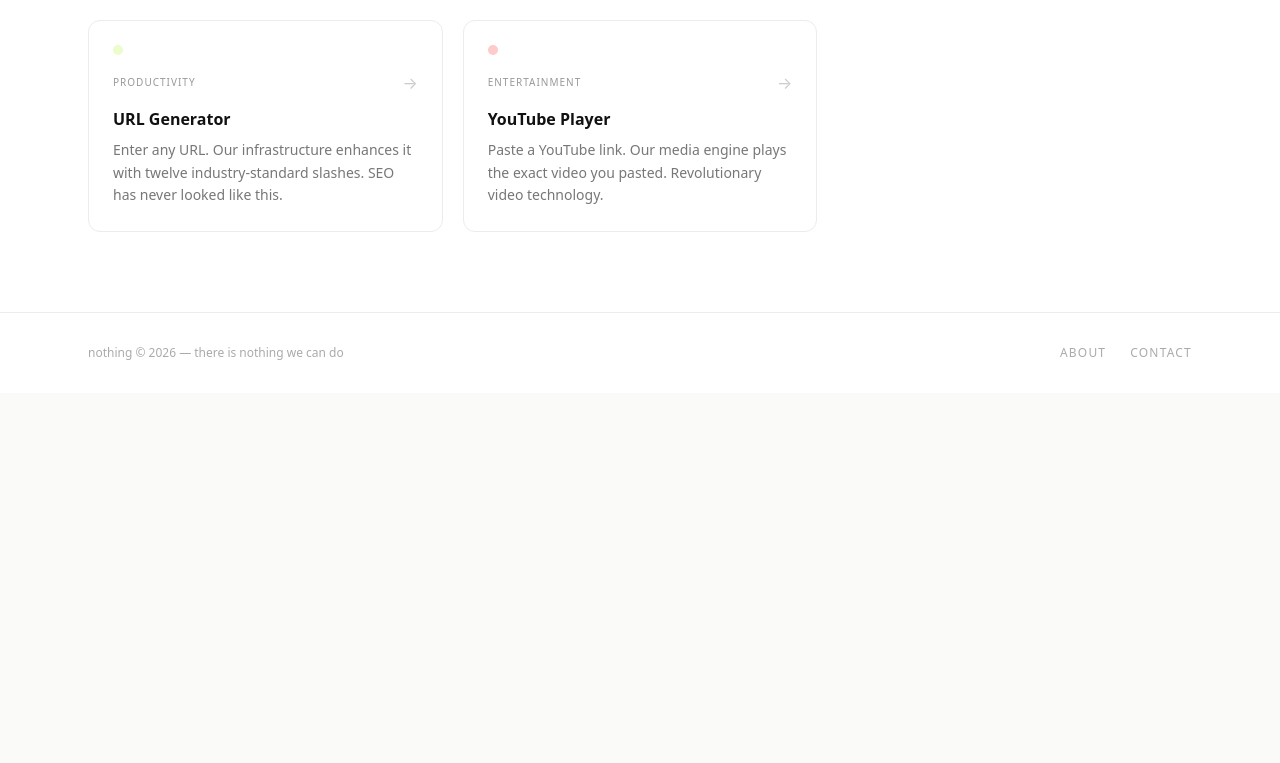
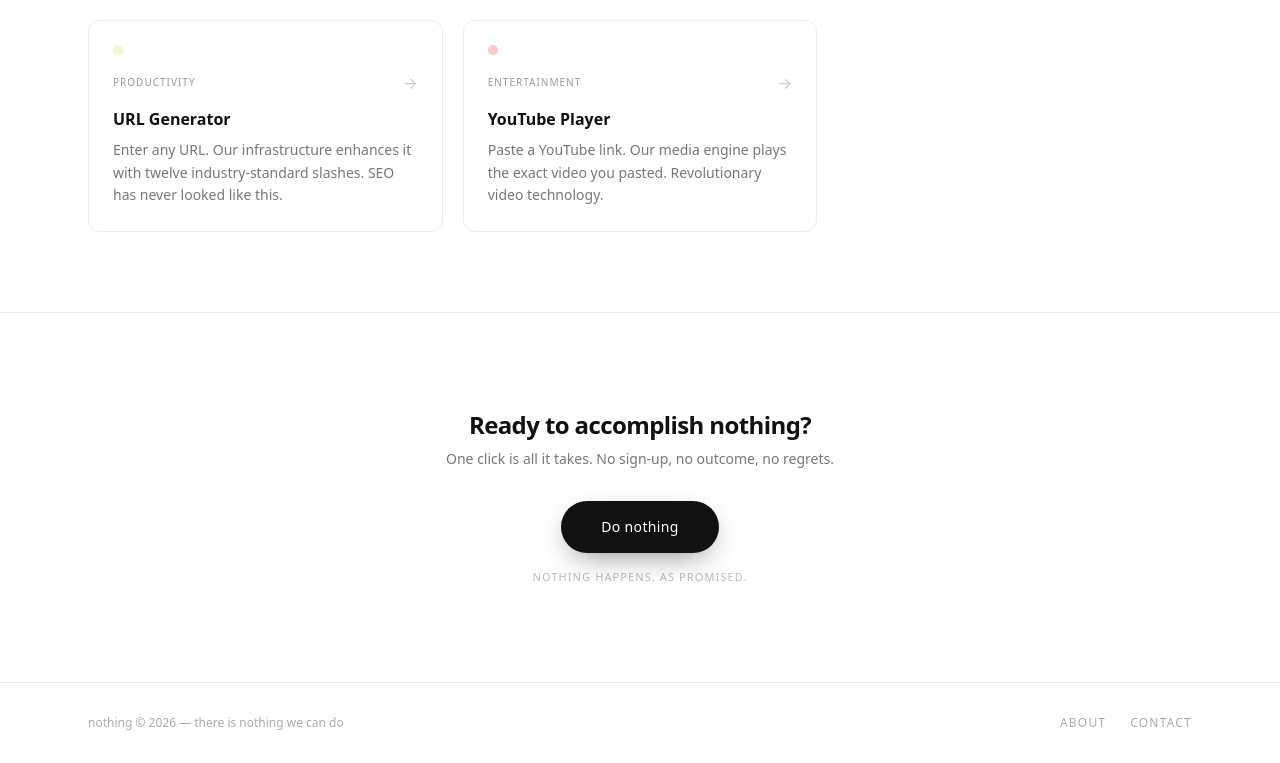
Before and after one commit to juleskantzer/donothing, a Next.js app: page / in a window 1280 px wide. Shown: the part 1627-2390 px from the top of the page. Before the commit the page ends 2020 px from the top, so only its background shows below. Built offline with nearby package versions, Linux system fonts and the light colour scheme.

Commit message:
feat: add interactive button with ripple effect and audio feedback

```diff
--- a/src/app/globals.css
+++ b/src/app/globals.css
@@ -33,3 +33,12 @@
 .fade-in {
   animation: fadeIn 0.6s ease forwards;
 }
+
+@keyframes ripple {
+  from { transform: scale(0); opacity: 0.45; }
+  to { transform: scale(4); opacity: 0; }
+}
+
+.ripple {
+  animation: ripple 0.6s ease-out forwards;
+}
--- a/src/app/page.tsx
+++ b/src/app/page.tsx
@@ -165,6 +165,64 @@
     setDraggingI(null);
   }, []);
 
+  // ── the big button at the bottom: looks important, does absolutely nothing ──
+  const audioCtx = useRef<AudioContext | null>(null);
+  const [ripples, setRipples] = useState<{ id: number; x: number; y: number }[]>([]);
+  const [pressed, setPressed] = useState(false);
+  const rippleId = useRef(0);
+
+  const playClick = useCallback(() => {
+    try {
+      audioCtx.current ??= new (window.AudioContext ||
+        (window as unknown as { webkitAudioContext: typeof AudioContext }).webkitAudioContext)();
+      const ctx = audioCtx.current;
+      const now = ctx.currentTime;
+
+      // a short burst of filtered noise = the sharp "click" of the switch
+      const len = Math.floor(ctx.sampleRate * 0.05);
+      const buf = ctx.createBuffer(1, len, ctx.sampleRate);
+      const data = buf.getChannelData(0);
+      for (let i = 0; i < len; i++) data[i] = Math.random() * 2 - 1;
+      const noise = ctx.createBufferSource();
+      noise.buffer = buf;
+      const bp = ctx.createBiquadFilter();
+      bp.type = "bandpass";
+      bp.frequency.value = 2600;
+      bp.Q.value = 1.4;
+      const noiseGain = ctx.createGain();
+      noiseGain.gain.setValueAtTime(0.5, now);
+      noiseGain.gain.exponentialRampToValueAtTime(0.0001, now + 0.035);
+      noise.connect(bp).connect(noiseGain).connect(ctx.destination);
+      noise.start(now);
+      noise.stop(now + 0.05);
+
+      // a low resonant "thock" for the bottom-out body of the keypress
+      const thock = ctx.createOscillator();
+      const thockGain = ctx.createGain();
+      thock.type = "sine";
+      thock.frequency.setValueAtTime(220, now);
+      thock.frequency.exponentialRampToValueAtTime(120, now + 0.04);
+      thockGain.gain.setValueAtTime(0.22, now);
+      thockGain.gain.exponentialRampToValueAtTime(0.0001, now + 0.06);
+      thock.connect(thockGain).connect(ctx.destination);
+      thock.start(now);
+      thock.stop(now + 0.07);
+    } catch {
+      // a click that makes no sound is still, fittingly, nothing
+    }
+  }, []);
+
+  const onNothingClick = useCallback(
+    (e: React.MouseEvent<HTMLButtonElement>) => {
+      const rect = e.currentTarget.getBoundingClientRect();
+      const id = rippleId.current++;
+      setRipples((r) => [...r, { id, x: e.clientX - rect.left, y: e.clientY - rect.top }]);
+      setTimeout(() => setRipples((r) => r.filter((rp) => rp.id !== id)), 600);
+      playClick();
+    },
+    [playClick]
+  );
+
   return (
     <div className="min-h-screen">
       {/* ── HERO : light desk with a few draggable post-its ── */}
@@ -287,6 +345,44 @@
           </div>
         </div>
 
+        {/* ── The Button : visibly clickable, audibly clickable, functionally nothing ── */}
+        <div className="border-t border-[#ececec]">
+          <div className="max-w-6xl mx-auto px-6 py-24 flex flex-col items-center text-center">
+            <h2 className="text-2xl font-semibold tracking-tight text-[#111]">
+              Ready to accomplish nothing?
+            </h2>
+            <p className="text-[#777] mt-2 text-sm max-w-md">
+              One click is all it takes. No sign-up, no outcome, no regrets.
+            </p>
+            <button
+              type="button"
+              onClick={onNothingClick}
+              onPointerDown={() => setPressed(true)}
+              onPointerUp={() => setPressed(false)}
+              onPointerLeave={() => setPressed(false)}
+              style={{ transform: pressed ? "translateY(1px) scale(0.97)" : undefined }}
+              className="relative mt-8 overflow-hidden rounded-full bg-[#111] px-10 py-4
+                text-sm font-medium tracking-wide text-white
+                shadow-[0_10px_30px_-10px_rgba(0,0,0,0.5)]
+                transition-[transform,box-shadow] duration-150 ease-out
+                hover:shadow-[0_16px_40px_-12px_rgba(0,0,0,0.55)]
+                active:shadow-[0_4px_12px_-4px_rgba(0,0,0,0.5)]"
+            >
+              {ripples.map((r) => (
+                <span
+                  key={r.id}
+                  className="ripple pointer-events-none absolute h-24 w-24 -translate-x-1/2 -translate-y-1/2 rounded-full bg-white/40"
+                  style={{ left: r.x, top: r.y }}
+                />
+              ))}
+              <span className="relative">Do nothing</span>
+            </button>
+            <p className="text-[#bbb] mt-4 text-[11px] tracking-widest uppercase">
+              Nothing happens. As promised.
+            </p>
+          </div>
+        </div>
+
         <footer className="border-t border-[#ececec]">
           <div className="max-w-6xl mx-auto px-6 py-8 flex items-center justify-between text-xs text-[#aaa]">
             <span>nothing © {new Date().getFullYear()} — there is nothing we can do</span>
```
